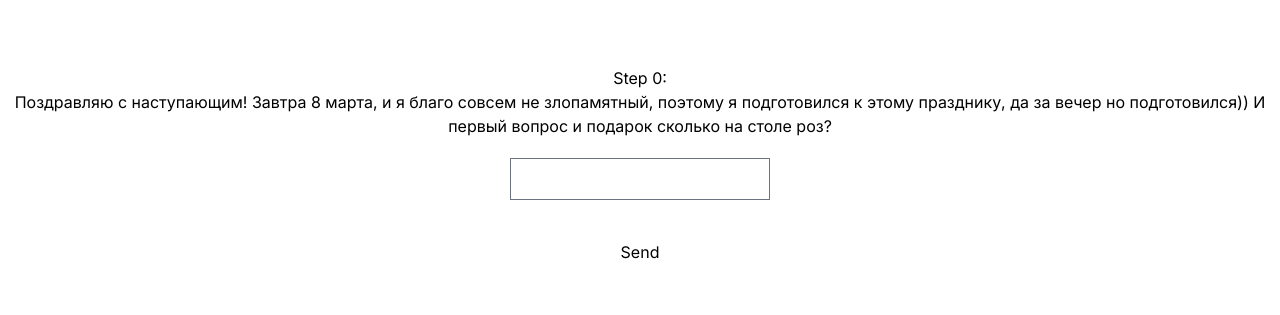
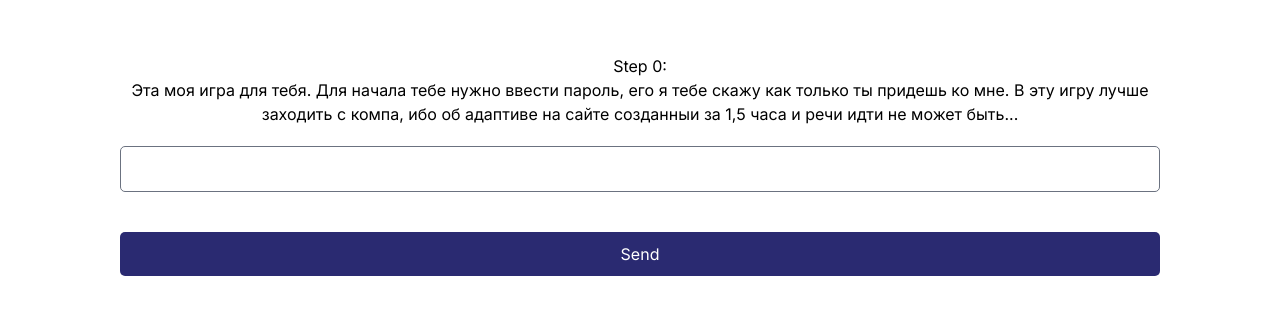
Before and after one commit to vasilyevir/next-dashboard, a Next.js app: page /play in a window 1280 px wide. Shown: the part 235-550 px from the top of the page. Built offline with nearby package versions, Linux system fonts and the light colour scheme; a web font is replaced by a local one.

Commit message:
just fun 2

```diff
--- a/app/play/constants/constants.ts
+++ b/app/play/constants/constants.ts
@@ -1,22 +1,46 @@
 export const constants: Record<number, { question: string; value: string }> = {
     0: {
-        question: "Поздравляю с наступающим! Завтра 8 марта, и я благо совсем не злопамятный, поэтому я подготовился к этому празднику, да за вечер но подготовился)) И первый вопрос и подарок сколько на столе роз?",
+        question: "Эта моя игра для тебя. Для начала тебе нужно ввести пароль, его я тебе скажу как только ты придешь ко мне. В эту игру лучше заходить с компа, ибо об адаптиве на сайте созданныи за 1,5 часа и речи идти не может быть...",
+        value: "Хочу масажик"
+    },
+    1: {
+        question: "Поздравляю с наступающим! Завтра 8 марта или сегодня, и я благо совсем не злопамятный, поэтому я подготовился к этому празднику, да за вечер но подготовился)) И первый вопрос, и подарок сколько на столе роз?",
         value: "0"
     },
-    1: {
+    2: {
         question: "Ты молодец, я думаю для начала это была отличная шутка :D. Но согласись, это было слишком просто, тут даже считать не надо было)) Давай усложним задачу. Сколько на столе тюльпанов?",
         value: "20"
     },
-    2: {
+    3: {
         question: "Давай понастальгируем) Какому цвету цветов ты была больше всего 'счастлива'?)",
         value: "желтый"
     },
-    3: {
+    4: {
         question: "Ты умничка, ты справилась с этим заданием. Но ты знаешь, что я не могу остановиться на этом. Давай веселиться дальше. Следующий мой презентик находится в холодильнике, посмотри чего не было с утра и их нужно посчитать. Их количество и есть ответ",
         value: "6"
     },
-    4: {
-        question: "",
-        value: ''
-    }
+    5: {
+        question: "Какая квартира имеет наименьший номер на 13 этаже?",
+        value: '325'
+    },
+    6: {
+        question: "Ты уже не плохо поматала себя в поисках подарков, поэтому минутка отдыха. Съешь фиолетовый пончик и напиши с каким вкусом он был, вводить существительное в именительном падеже",
+        value: 'черника'
+    },
+    7: {
+        question: "Отдохнули? Если да, то пора браться за домащние дела, тебе необходимо загрузить грязные вещи в стирку. И радуемся подарку)))",
+        value: "сковородка"
+    },
+    8: {
+        question: "Эти задания я пишу, зная что ты придешь пьяненькая, поэтому я хочу посмеяться над тобой. Здесь надо написать свою ФИО, где каждое слово написано наоборот. Например: " + "Васильев".split("").reverse().join("").toUpperCase() + " " + "Илья".split("").reverse().join("").toUpperCase() + " " + "Русланович".split("").reverse().join("").toUpperCase(),
+        value: "авечасУ анираК анволйахиМ"
+    },
+    9: {
+        question: "Осталось совсем немного, ты справишься. Сейчас тебе надо вспомнить, когда было отправлено первое сообщение в нашей переписке, и сложить 3 числа, день, месяц и год. Это и будет ответом",
+        value: "2036"
+    },
+    10: {
+        question: "Ты молодец, ты справилась. Теперь тебе нужно найти вещь, в которой я перевозил вещи из Минска в Москву. Это последнее задание!",
+        value: "Нет правильного ответа, просто найти вещь)"
+    },
 }
--- a/app/play/page.tsx
+++ b/app/play/page.tsx
@@ -36,19 +36,33 @@ const Page: NextPage =  () => {
         alignItems: "center",
         flexDirection: "column",
         gap: "20px",
+        padding: "120px"
     }}
     onSubmit={onSubmit}
     >
         <h1 style={{
             textAlign: "center"
         }}>Step {step}: <br/> {constants[step].question}</h1>
-        <label htmlFor="value">
-            <input id="value" ref={inputRef} onChange={onChange}/>
+        <label htmlFor="value" style={{
+            width: "100%",
+            borderRadius: "5px",
+        }}>
+            <input style={{
+                width: "100%",
+                padding: "10px",
+                borderRadius: "5px",
+            }} id="value" ref={inputRef} onChange={onChange}/>
         </label>
         <span style={{
             color: "red"
         }}>{error}</span>
-        <button type="submit">Send</button>
+        <button style={{
+            width: "100%",
+            padding: "10px",
+            borderRadius: "5px",
+            backgroundColor: "#2a2a71",
+            color: "white"
+        }} type="submit">Send</button>
     </form>);
 }
 
```
